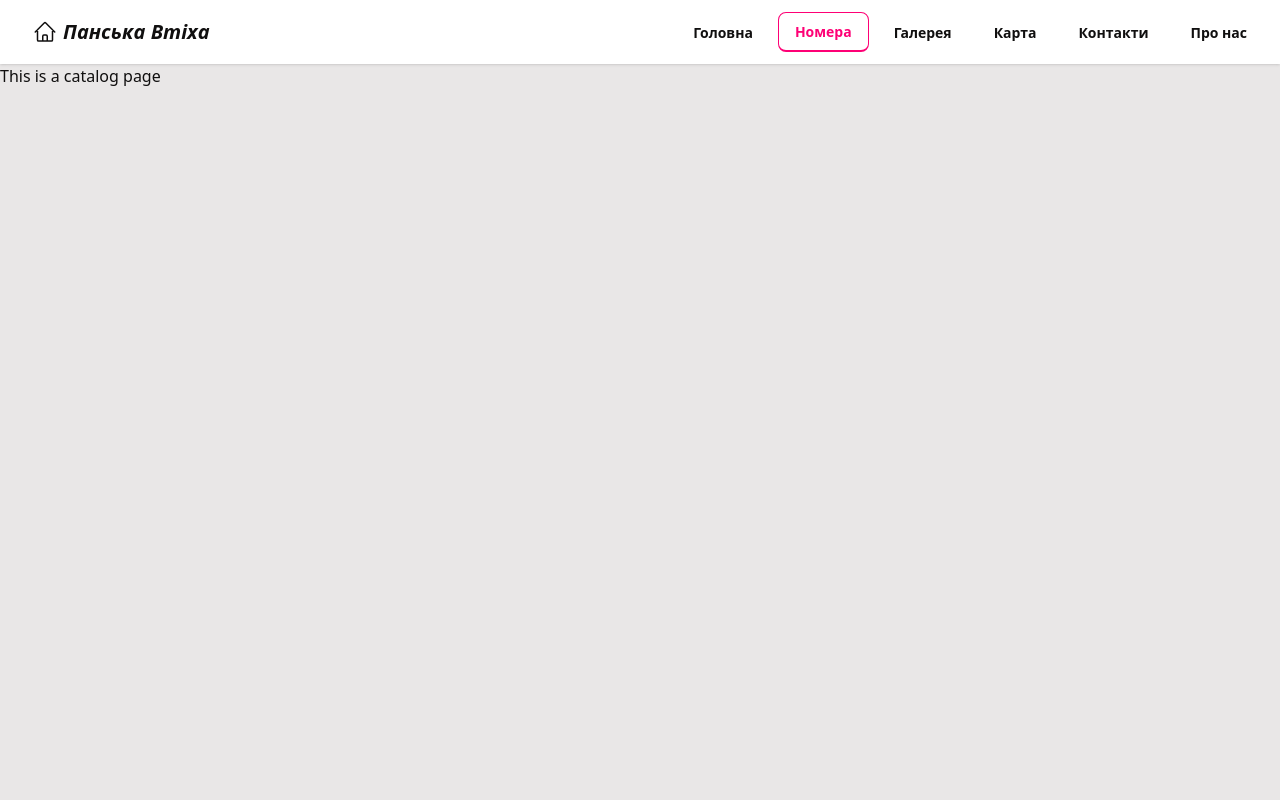
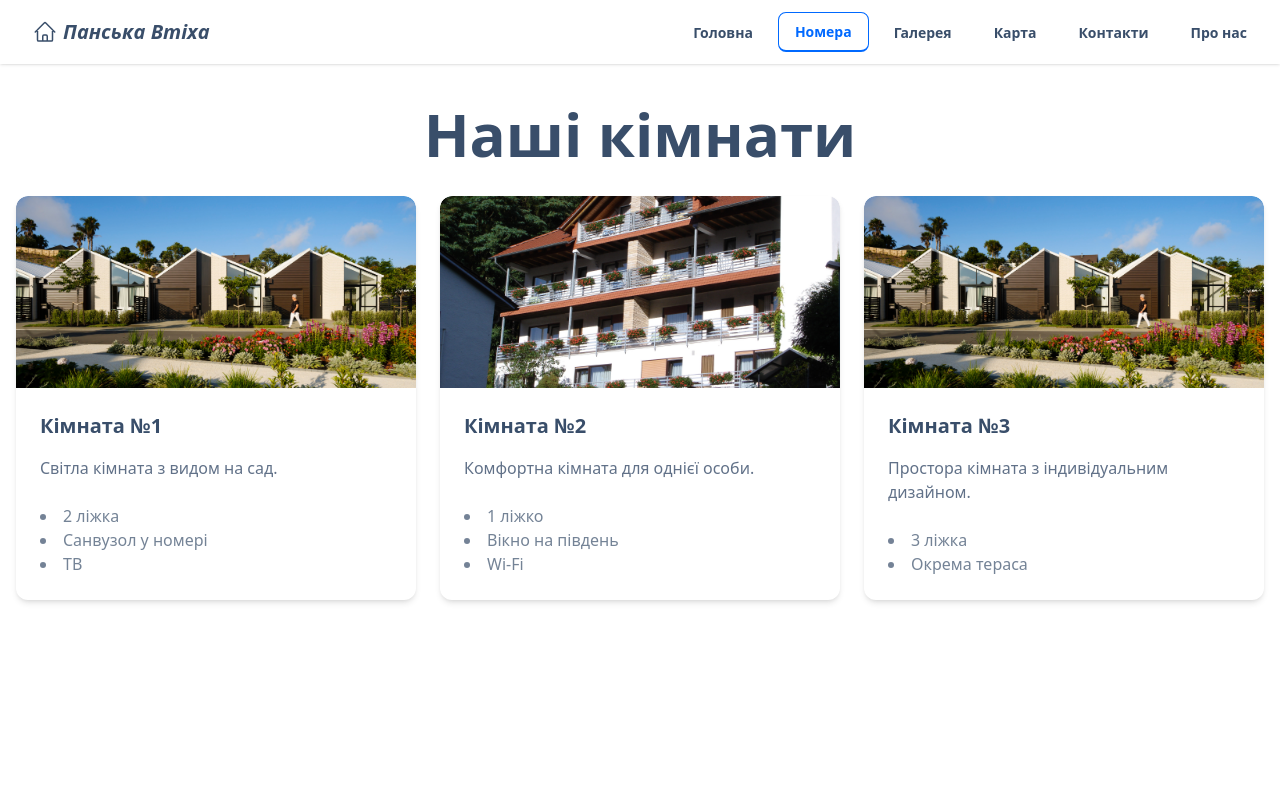
Before and after one commit to ketalias/retirementhouse-vue-node, a Vue app in the folder client/: page /rooms in a window 1280 px wide. Shown: the top 800 px of the page. Built offline with nearby package versions, Linux system fonts and the light colour scheme.

Commit message:
feat: update gallery and room catalog views; add RoomCard component and integrate vue-easy-lightbox for image display

```diff
--- a/client/index.html
+++ b/client/index.html
@@ -7,7 +7,7 @@
     <title>Vite App</title>
   </head>
   <body>
-    <div id="app" data-theme="garden"></div>
+    <div id="app" data-theme="winter"></div>
     <script type="module" src="/src/main.js"></script>
   </body>
 </html>
--- a/client/package.json
+++ b/client/package.json
@@ -14,6 +14,7 @@
     "@tailwindcss/vite": "^4.1.9",
     "pinia": "^3.0.1",
     "vue": "^3.5.13",
+    "vue-easy-lightbox": "^1.19.0",
     "vue-router": "^4.5.0"
   },
   "devDependencies": {
--- /dev/null
+++ b/client/src/components/RoomCard.vue
@@ -0,0 +1,28 @@
+<template>
+  <div
+    class="card bg-base-50 shadow-md hover:shadow-lg transition-shadow duration-300 rounded-xl overflow-hidden"
+  >
+    <figure>
+      <img :src="image" alt="Room photo" class="w-full h-48 object-cover" />
+    </figure>
+    <div class="card-body">
+      <h2 class="card-title text-xl font-semibold">{{ title }}</h2>
+      <p class="text-base text-base-content/80 mt-2">{{ description }}</p>
+
+      <div v-if="features?.length" class="mt-4">
+        <ul class="list-disc list-inside text-base text-base-content/70">
+          <li v-for="(feature, index) in features" :key="index">{{ feature }}</li>
+        </ul>
+      </div>
+    </div>
+  </div>
+</template>
+
+<script setup>
+defineProps({
+  image: String,
+  title: String,
+  description: String,
+  features: Array,
+})
+</script>
--- a/client/src/views/GalleryView.vue
+++ b/client/src/views/GalleryView.vue
@@ -1,7 +1,107 @@
 <template>
-  <div class="about">
-    <h1>This is an gallery page</h1>
+  <div class="py-10 bg-white">
+    <div class="container mx-auto px-4">
+      <h2 class="text-6xl font-bold text-center mb-8">Галерея</h2>
+
+      <div class="flex flex-wrap justify-center gap-2 mb-6">
+        <button
+          v-for="category in categories"
+          :key="category"
+          @click="activeCategory = category"
+          class="btn text-xl"
+          :class="{
+            'btn-secondary': activeCategory === category,
+            'btn-outline': activeCategory !== category,
+          }"
+        >
+          {{ category }}
+        </button>
+      </div>
+
+      <div class="columns-1 sm:columns-2 md:columns-3 gap-4 space-y-4">
+        <div
+          v-for="(image, index) in filteredImages"
+          :key="index"
+          class="break-inside-avoid rounded-xl overflow-hidden shadow-md cursor-pointer hover:scale-[1.01] transition"
+          @click="open(index)"
+        >
+          <img :src="image.src" :alt="image.alt" class="w-full object-cover rounded-xl" />
+        </div>
+      </div>
+
+      <vue-easy-lightbox
+        :visible="showLightbox"
+        :imgs="filteredImages.map((img) => img.src)"
+        :index="lightboxIndex"
+        @hide="showLightbox = false"
+      />
+    </div>
   </div>
 </template>
 
-<style></style>
+<script setup>
+import VueEasyLightbox from 'vue-easy-lightbox'
+import { ref, computed } from 'vue'
+
+const categories = ['Всі', 'Кімнати', 'Догляд', 'Зовнішній вигляд']
+const activeCategory = ref('Всі')
+
+const images = [
+  {
+    src: '../../public/img/hero-background.jpg',
+    alt: 'Хол',
+    category: 'Кімнати',
+    slug: 'room-1',
+  },
+  {
+    src: '../../public/img/hero-background.jpg',
+    alt: 'Сад',
+    category: 'Зовнішній вигляд',
+    slug: 'garden-view',
+  },
+  {
+    src: '../../public/img/hero-background.jpg',
+    alt: 'Медперсонал',
+    category: 'Догляд',
+    slug: 'medical-care',
+  },
+  {
+    src: '../../public/img/hero-background.jpg',
+    alt: 'Їдальня',
+    category: 'Кімнати',
+    slug: 'dining-room',
+  },
+  {
+    src: '../../public/img/hero-background.jpg',
+    alt: 'Їдальня',
+    category: 'Кімнати',
+    slug: 'dining-room',
+  },
+  {
+    src: '../../public/img/hero-background.jpg',
+    alt: 'Їдальня',
+    category: 'Кімнати',
+    slug: 'dining-room',
+  },
+]
+
+const showLightbox = ref(false)
+const lightboxIndex = ref(0)
+
+const filteredImages = computed(() =>
+  activeCategory.value === 'Всі'
+    ? images
+    : images.filter((img) => img.category === activeCategory.value),
+)
+
+function open(index) {
+  lightboxIndex.value = index
+  showLightbox.value = true
+}
+</script>
+
+<style scoped>
+img {
+  transition: transform 0.3s ease;
+}
+</style>
--- a/client/src/views/HomeView.vue
+++ b/client/src/views/HomeView.vue
@@ -3,14 +3,14 @@ import FooterComp from '@/components/FooterComp.vue'
 import { ref } from 'vue'
 
 const images = [
-  { src: 'https://placekitten.com/400/300', height: 260 },
-  { src: 'https://placekitten.com/400/400', height: 330 },
-  { src: 'https://placekitten.com/400/350', height: 280 },
-  { src: 'https://placekitten.com/400/450', height: 370 },
-  { src: 'https://placekitten.com/400/280', height: 200 },
-  { src: 'https://placekitten.com/400/380', height: 320 },
-  { src: 'https://placekitten.com/400/260', height: 240 },
-  { src: 'https://placekitten.com/400/360', height: 290 },
+  { src: '../../public/img/galleryitem1.jpg', height: 260 },
+  { src: '../../public/img/galleryitem1.jpg', height: 330 },
+  { src: '../../public/img/galleryitem1.jpg', height: 280 },
+  { src: '../../public/img/galleryitem1.jpg', height: 370 },
+  { src: '../../public/img/galleryitem1.jpg', height: 200 },
+  { src: '../../public/img/galleryitem1.jpg', height: 320 },
+  { src: '../../public/img/galleryitem1.jpg', height: 240 },
+  { src: '../../public/img/galleryitem1.jpg', height: 290 },
 ]
 
 const faqs = [
@@ -191,7 +191,7 @@ function toggle(index) {
         </div>
       </div>
     </section>
-    <section aria-label="Часті питання (FAQ)" class="max-w-8xl mx-auto p-6 my-5.5 bg-white">
+    <section aria-label="Часті питання (FAQ)" class="max-w-8xl mx-auto p-6 mt-5.5 bg-white">
       <div class="max-w-6xl mx-auto p-6 my-5.5">
         <h2 class="text-3xl font-bold mb-8 text-center">Часті питання</h2>
         <ul>
--- a/client/src/views/RoomsCatalog.vue
+++ b/client/src/views/RoomsCatalog.vue
@@ -1,7 +1,97 @@
 <template>
-  <div class="about">
-    <h1>This is a catalog page</h1>
+  <div>
+    <section class="py-10 min-h-screen bg-white">
+      <div class="container mx-auto px-4">
+        <h1 class="text-6xl font-bold mb-8 text-center">Наші кімнати</h1>
+
+        <div class="grid grid-cols-1 sm:grid-cols-2 lg:grid-cols-3 gap-6">
+          <div
+            v-for="(room, index) in rooms"
+            :key="room.id"
+            @click="openLightbox(index)"
+            class="cursor-pointer"
+          >
+            <RoomCard
+              :image="room.images[0]"
+              :title="room.title"
+              :description="room.description"
+              :features="room.features"
+            />
+          </div>
+        </div>
+      </div>
+    </section>
+
+    <vue-easy-lightbox
+      :visible="visible"
+      :imgs="rooms[activeIndex]?.images || []"
+      :index="lightboxImageIndex"
+      @hide="visible = false"
+      @on-prev="prevImage"
+      @on-next="nextImage"
+    />
+
+    <FooterComp />
   </div>
 </template>
 
-<style></style>
+<script setup>
+import { ref } from 'vue'
+import VueEasyLightbox from 'vue-easy-lightbox'
+import RoomCard from '@/components/RoomCard.vue'
+import FooterComp from '@/components/FooterComp.vue'
+
+const visible = ref(false)
+const activeIndex = ref(0)
+const lightboxImageIndex = ref(0)
+
+function openLightbox(index) {
+  activeIndex.value = index
+  lightboxImageIndex.value = 0
+  visible.value = true
+}
+
+function prevImage() {
+  if (lightboxImageIndex.value > 0) {
+    lightboxImageIndex.value--
+  }
+}
+
+function nextImage() {
+  if (lightboxImageIndex.value < rooms[activeIndex.value].images.length - 1) {
+    lightboxImageIndex.value++
+  }
+}
+
+const rooms = [
+  {
+    id: 1,
+    title: 'Кімната №1',
+    description: 'Світла кімната з видом на сад.',
+    features: ['2 ліжка', 'Санвузол у номері', 'ТВ'],
+    images: [
+      '../../public/img/hero-background.jpg',
+      '../../public/img/galleryitem1.jpg',
+      '../../public/img/granny1.jpeg',
+    ],
+  },
+  {
+    id: 2,
+    title: 'Кімната №2',
+    description: 'Комфортна кімната для однієї особи.',
+    features: ['1 ліжко', 'Вікно на південь', 'Wi-Fi'],
+    images: ['../../public/img/galleryitem1.jpg', '../../public/img/granny1.jpeg'],
+  },
+  {
+    id: 3,
+    title: 'Кімната №3',
+    description: 'Простора кімната з індивідуальним дизайном.',
+    features: ['3 ліжка', 'Окрема тераса'],
+    images: [
+      '../../public/img/hero-background.jpg',
+      '../../public/img/galleryitem1.jpg',
+      '../../public/img/granny1.jpeg',
+    ],
+  },
+]
+</script>
```
Also changed, not shown: client/public/img/galleryitem1.jpg, 1 other file (tests, documents, lock files or other folders).
